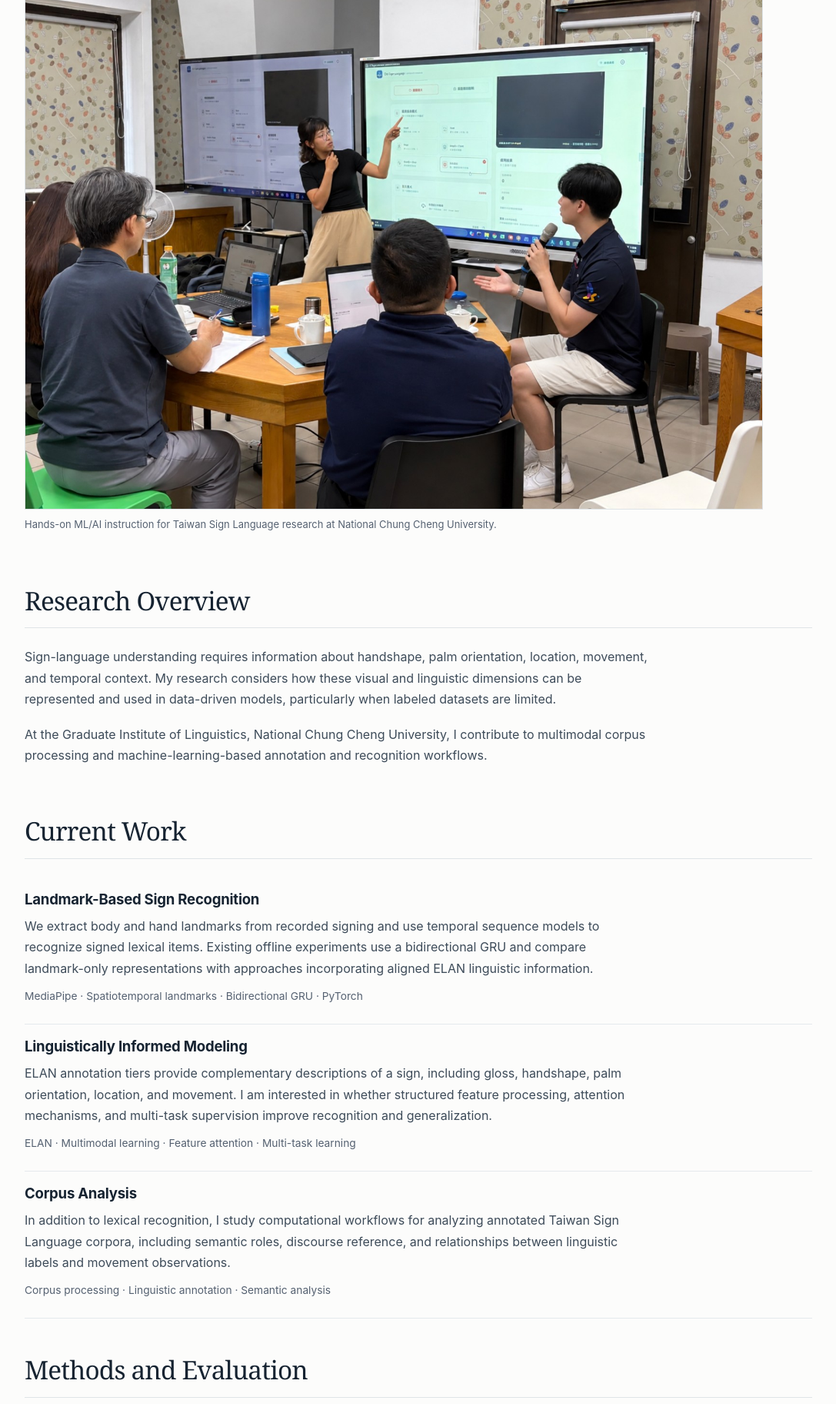
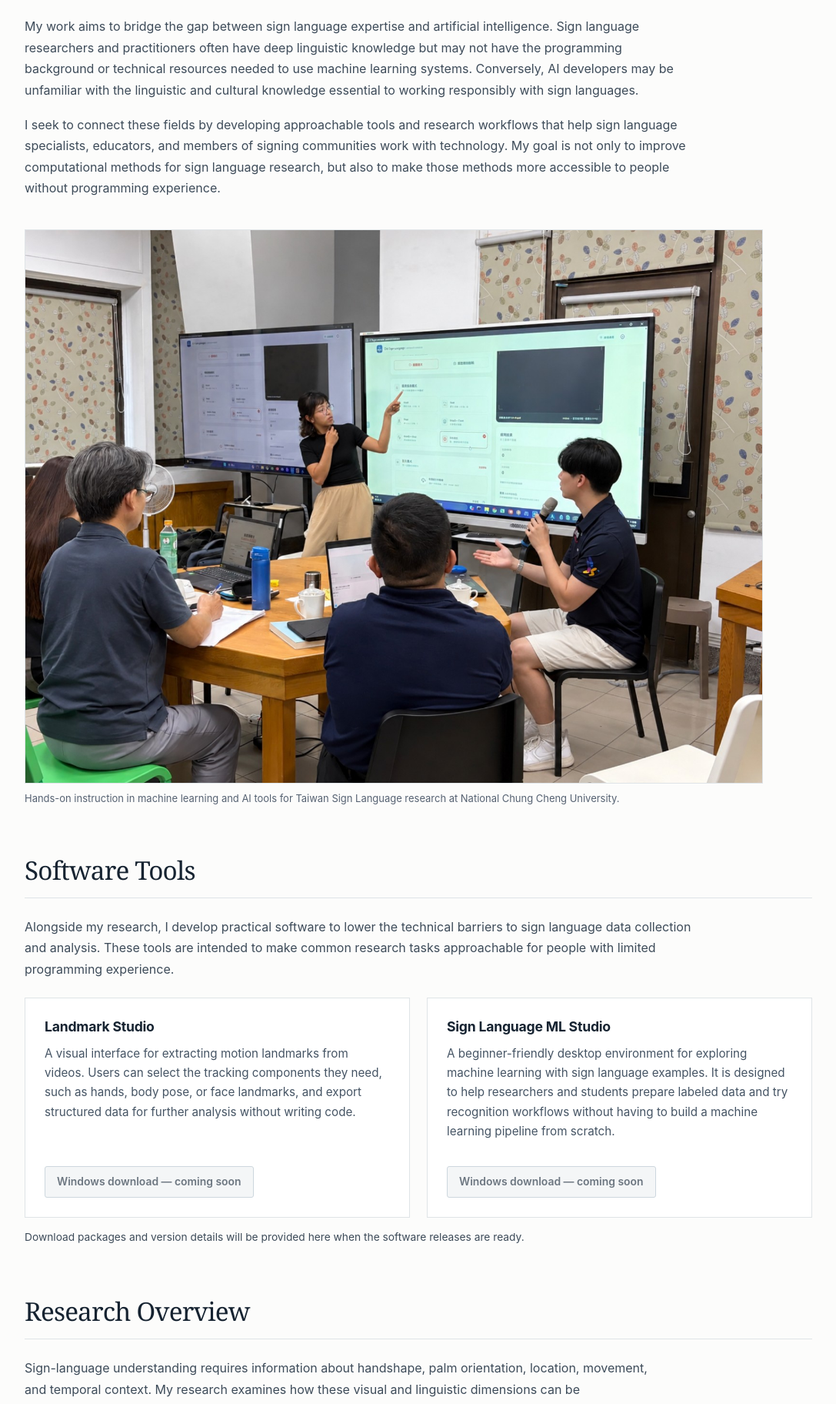
Before and after one commit to Jeffrey9049/Jeffrey9049.github.io, a plain HTML site: page sign-language.html in a window 1280 px wide. Shown: the part 407-2231 px from the top of the page at 77% size, without its empty margins (96-1183 px from the left). Drawn offline with Linux system fonts and the light colour scheme.

Commit message:
Add files via upload

```diff
--- a/sign-language.html
+++ b/sign-language.html
@@ -3,7 +3,7 @@
 <head>
   <meta charset="utf-8">
   <meta name="viewport" content="width=device-width, initial-scale=1">
-  <meta name="description" content="Taiwan Sign Language research, corpus analysis, machine learning, and AI education by Lan-jun Jeffrey Chang.">
+  <meta name="description" content="Research in Taiwan Sign Language, accessible AI tools, and interdisciplinary collaboration by Lan-jun Jeffrey Chang.">
   <meta name="theme-color" content="#ffffff">
   <title>Sign Language | Lan-jun Jeffrey Chang</title>
   <link rel="icon" type="image/svg+xml" href="favicon.svg">
@@ -24,16 +24,40 @@
   </header>
   <main id="main" class="container">
 <section class="page-intro">
-<h1>Sign Language</h1>
-<p class="summary">I work on computational methods for Taiwan Sign Language (TSL), combining motion-based representations with linguistic annotations for recognition and corpus analysis.</p>
+  <h1>Sign Language</h1>
+  <p class="summary">Taiwan Sign Language research, multimodal machine learning, and accessible tools for language researchers and educators.</p>
+</section>
+<section class="content-section mission-section">
+  <h2>Motivation</h2>
+  <p>My work aims to bridge the gap between sign language expertise and artificial intelligence. Sign language researchers and practitioners often have deep linguistic knowledge but may not have the programming background or technical resources needed to use machine learning systems. Conversely, AI developers may be unfamiliar with the linguistic and cultural knowledge essential to working responsibly with sign languages.</p>
+  <p>I seek to connect these fields by developing approachable tools and research workflows that help sign language specialists, educators, and members of signing communities work with technology. My goal is not only to improve computational methods for sign language research, but also to make those methods more accessible to people without programming experience.</p>
 </section>
 <figure class="teaching-photo">
-<img alt="Teaching a hands-on machine learning and AI session for Taiwan Sign Language research, with participants and projected software demonstrations" decoding="async" height="1152" loading="eager" src="tsl-ml-teaching.png" width="1536"/>
-<figcaption>Hands-on ML/AI instruction for Taiwan Sign Language research at National Chung Cheng University.</figcaption>
+  <img alt="Hands-on teaching session introducing machine learning tools for sign language research, with a software demonstration on two screens" decoding="async" height="1152" loading="eager" src="tsl-ml-teaching.png" width="1536">
+  <figcaption>Hands-on instruction in machine learning and AI tools for Taiwan Sign Language research at National Chung Cheng University.</figcaption>
 </figure>
+<section class="content-section software-section" id="software">
+  <h2>Software Tools</h2>
+  <p>Alongside my research, I develop practical software to lower the technical barriers to sign language data collection and analysis. These tools are intended to make common research tasks approachable for people with limited programming experience.</p>
+  <div class="software-grid">
+    <article class="software-item">
+      <h3>Landmark Studio</h3>
+      <p>A visual interface for extracting motion landmarks from videos. Users can select the tracking components they need, such as hands, body pose, or face landmarks, and export structured data for further analysis without writing code.</p>
+      <!-- Replace the disabled span below with a real <a href="YOUR_DOWNLOAD_URL" class="download-link">Download for Windows</a> after publishing the installer. -->
+      <span class="download-unavailable" aria-label="Landmark Studio download not yet available">Windows download — coming soon</span>
+    </article>
+    <article class="software-item">
+      <h3>Sign Language ML Studio</h3>
+      <p>A beginner-friendly desktop environment for exploring machine learning with sign language examples. It is designed to help researchers and students prepare labeled data and try recognition workflows without having to build a machine learning pipeline from scratch.</p>
+      <!-- Replace the disabled span below with a real <a href="YOUR_DOWNLOAD_URL" class="download-link">Download for Windows</a> after publishing the installer. -->
+      <span class="download-unavailable" aria-label="Sign Language ML Studio download not yet available">Windows download — coming soon</span>
+    </article>
+  </div>
+  <p class="software-note">Download packages and version details will be provided here when the software releases are ready.</p>
+</section>
 <section class="content-section">
 <h2>Research Overview</h2>
-<p>Sign-language understanding requires information about handshape, palm orientation, location, movement, and temporal context. My research considers how these visual and linguistic dimensions can be represented and used in data-driven models, particularly when labeled datasets are limited.</p>
+<p>Sign-language understanding requires information about handshape, palm orientation, location, movement, and temporal context. My research examines how these visual and linguistic dimensions can be represented in data-driven recognition models and how captured motion can be used for avatar-based reconstruction and visualization.</p>
 <p>At the Graduate Institute of Linguistics, National Chung Cheng University, I contribute to multimodal corpus processing and machine-learning-based annotation and recognition workflows.</p>
 </section>
 <section class="content-section">
@@ -42,6 +66,13 @@
 <h3>Landmark-Based Sign Recognition</h3>
 <p>We extract body and hand landmarks from recorded signing and use temporal sequence models to recognize signed lexical items. Existing offline experiments use a bidirectional GRU and compare landmark-only representations with approaches incorporating aligned ELAN linguistic information.</p>
 <p class="project-keywords">MediaPipe · Spatiotemporal landmarks · Bidirectional GRU · PyTorch</p>
+</div>
+<div class="project" id="avatar-modeling">
+<h3>Sign Language Avatar Modeling and Motion Reconstruction</h3>
+<p>I am developing an experimental workflow for reconstructing sign language movements from video and landmark data and transferring them to an articulated digital character. This work explores front-view avatar animation using body pose, hand landmarks, and motion-retargeting methods, including 2.5D and 3D representations.</p>
+<p>A central challenge is preserving the linguistic details of signing: accurate handshapes, finger articulation, palm orientation, coordinated movements, and the relative depth of overlapping hands. The longer-term aim is to support visual demonstrations and accessible educational materials, while studying how faithfully digital avatars can represent recorded signing.</p>
+<p class="project-keywords">Human pose estimation · Hand tracking · Motion retargeting · 2.5D/3D avatars</p>
+<p class="project-status">Status: Ongoing research and prototype development.</p>
 </div>
 <div class="project">
 <h3>Linguistically Informed Modeling</h3>
--- a/styles.css
+++ b/styles.css
@@ -121,3 +121,22 @@ h3{font-size:1.12rem;font-weight:650;letter-spacing:-.012em}
 @media(max-width:900px){.home-intro{grid-template-columns:240px 1fr;gap:33px;padding-top:52px}.timeline .entry{grid-template-columns:140px 1fr}}
 @media(max-width:690px){.home-intro{display:flex;flex-direction:column;gap:28px;padding:35px 0 25px}.portrait{width:min(100%,265px)}.timeline .entry{grid-template-columns:122px 1fr;gap:12px}.interests{grid-template-columns:1fr}.teaching-photo{margin:8px 0 27px}}
 @media(max-width:420px){.timeline .entry{grid-template-columns:1fr;gap:6px}}
+
+/* Sign Language: accessible software tools */
+.mission-section{padding-top:8px}
+.mission-section p{max-width:860px}
+.software-section{padding-top:28px}
+.software-section > p{max-width:890px}
+.software-grid{display:grid;grid-template-columns:repeat(2,minmax(0,1fr));gap:22px;margin-top:23px}
+.software-item{border:1px solid var(--line);background:var(--paper);padding:26px 25px 25px;display:flex;flex-direction:column;align-items:flex-start;min-height:286px}
+.software-item h3{margin:0 0 11px;font-size:1.1rem}
+.software-item p{margin:0 0 24px;font-size:.95rem;line-height:1.66;color:#455464}
+.download-unavailable,.download-link{display:inline-block;margin-top:auto;padding:10px 15px;font-size:.87rem;font-weight:600;line-height:1.4;border:1px solid #cdd7de;border-radius:3px}
+.download-unavailable{background:#f4f6f7;color:#6c7680;cursor:not-allowed}
+.download-link{background:var(--accent);color:#fff;text-decoration:none;border-color:var(--accent)}
+.download-link:hover{background:var(--accent-hover);border-color:var(--accent-hover);color:#fff}
+.software-note{font-size:.86rem;color:var(--muted);margin-top:14px}
+@media(max-width:690px){.software-grid{grid-template-columns:1fr;gap:15px}.software-item{min-height:unset;padding:21px 19px}}
+
+/* Ongoing avatar modeling project */
+.project-status{font-size:.88rem;color:var(--muted);font-style:italic;margin-top:9px}
```
Also changed, not shown: README-使用說明.txt.
